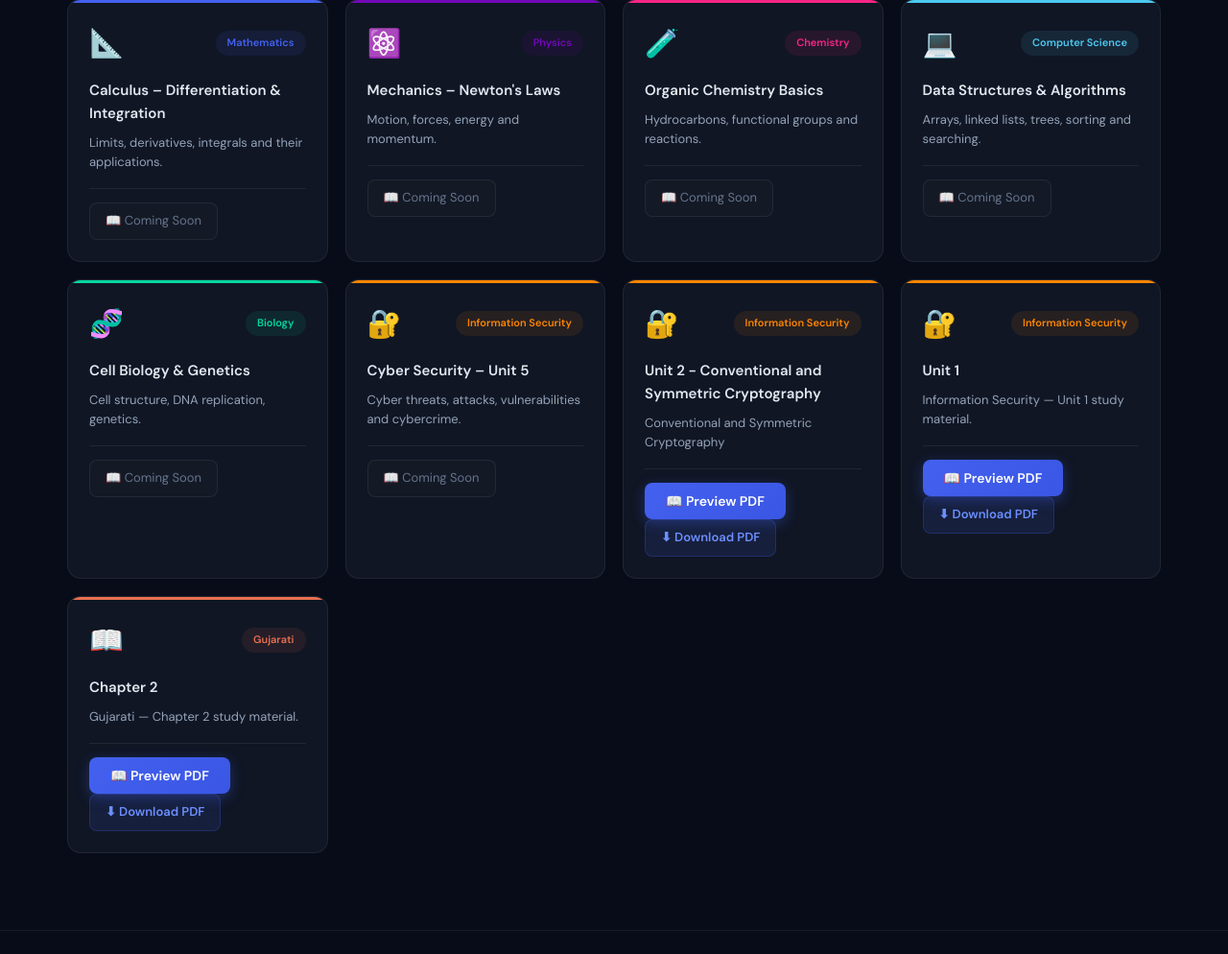
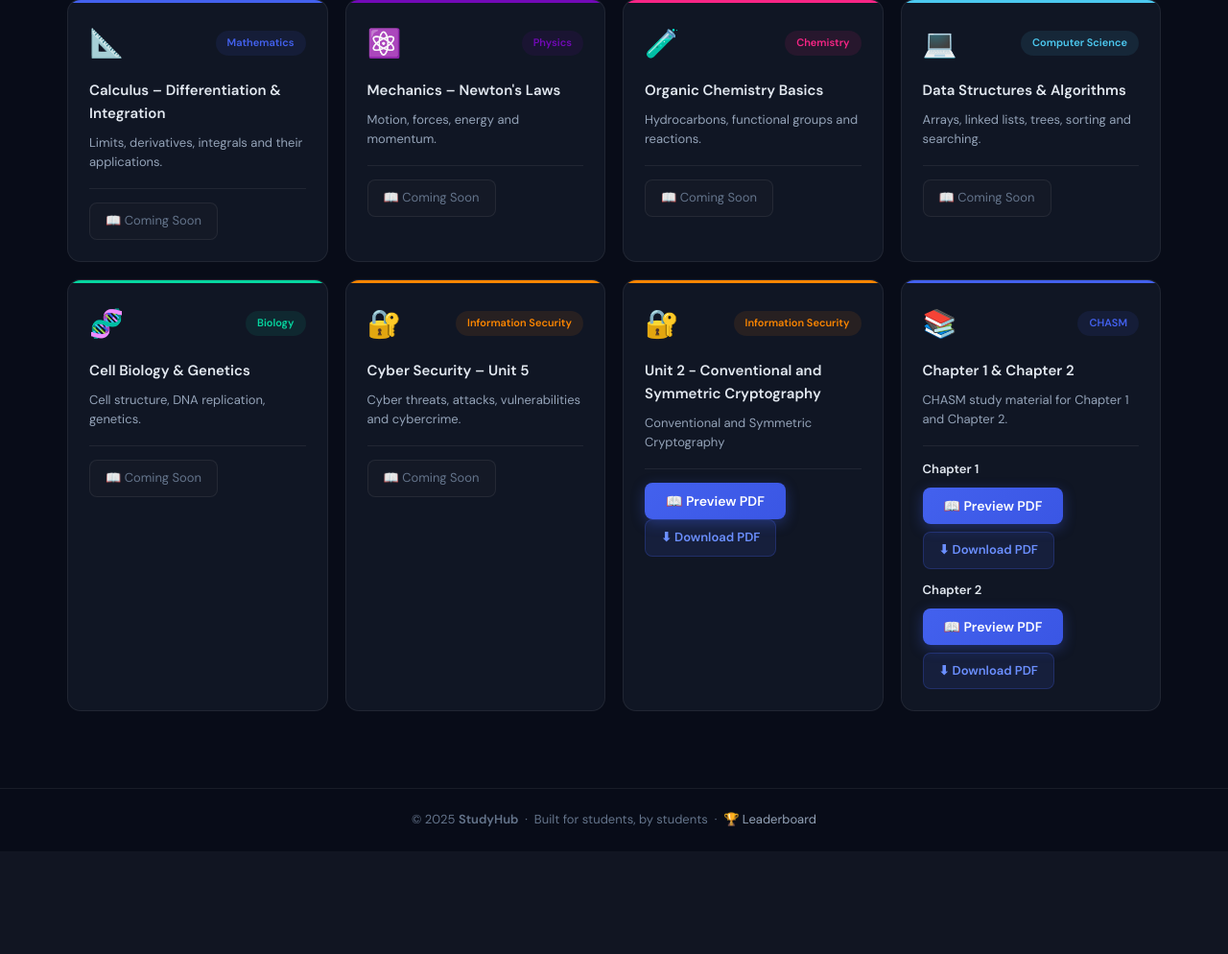
Before and after one commit to Harsharajsingh210/Study-hub, a Flask app: page /notes in a window 1280 px wide. Shown: the part 295-1289 px from the top of the page at 96% size. After the commit the page ends 1156 px from the top, so only its background shows below. Run offline with Flask 3, Linux system fonts and the light colour scheme; the visitor is signed in with stand-in values (Sample User, id 1).

Commit message:
feat(notes): combine CHASM chapter 1 and 2 resources

```diff
--- a/app.py
+++ b/app.py
@@ -341,6 +341,19 @@ def download_note(note_id):
     return redirect(url_for("notes"))
 
 
+@app.route("/notes/download/<note_id>/<int:file_index>")
+@login_required
+def download_note_file(note_id, file_index):
+    note = next((n for n in load_json("notes.json") if n["id"] == note_id), None)
+    files = note.get("files", []) if note else []
+    if 0 <= file_index < len(files):
+        return send_from_directory(app.config["UPLOAD_FOLDER"],
+                                   files[file_index]["filename"],
+                                   as_attachment=True)
+    flash("File not available for download yet.", "warning")
+    return redirect(url_for("notes"))
+
+
 @app.route("/quiz", methods=["GET", "POST"])
 @login_required
 def quiz():
@@ -511,5 +524,18 @@ def view_note(note_id):
     return redirect(url_for("notes"))
 
 
+@app.route("/notes/view/<note_id>/<int:file_index>")
+@login_required
+def view_note_file(note_id, file_index):
+    note = next((n for n in load_json("notes.json") if n["id"] == note_id), None)
+    files = note.get("files", []) if note else []
+    if 0 <= file_index < len(files):
+        return send_from_directory(app.config["UPLOAD_FOLDER"],
+                                   files[file_index]["filename"],
+                                   as_attachment=False)
+    flash("File not available for viewing yet.", "warning")
+    return redirect(url_for("notes"))
+
+
 if __name__ == "__main__":
     app.run(debug=True, use_reloader=False)
--- a/data/notes.json
+++ b/data/notes.json
@@ -64,20 +64,14 @@
   },
   {
     "id": "8",
-    "subject": "Information Security",
-    "title": "Unit 1",
-    "description": "Information Security — Unit 1 study material.",
-    "filename": "IS_Unit_1.pdf",
-    "icon": "🔐",
-    "color": "#fb8500"
-  },
-  {
-    "id": "9",
-    "subject": "Gujarati",
-    "title": "Chapter 2",
-    "description": "Gujarati — Chapter 2 study material.",
-    "filename": "Gujarati_Chapter_2.pdf",
-    "icon": "📖",
-    "color": "#e76f51"
+    "subject": "CHASM",
+    "title": "Chapter 1 & Chapter 2",
+    "description": "CHASM study material for Chapter 1 and Chapter 2.",
+    "files": [
+      {"label": "Chapter 1", "filename": "IS_Unit_1.pdf"},
+      {"label": "Chapter 2", "filename": "Gujarati_Chapter_2.pdf"}
+    ],
+    "icon": "📚",
+    "color": "#4361ee"
   }
 ]
--- a/static/css/style.css
+++ b/static/css/style.css
@@ -248,6 +248,7 @@ textarea{resize:vertical}
 .note-title{font-size:15px;font-weight:700;margin-bottom:9px}
 .note-desc{font-size:13px;color:var(--text2);line-height:1.5;margin-bottom:18px}
 .note-foot{padding-top:14px;border-top:1px solid var(--border)}
+.note-file-actions{display:flex;align-items:center;gap:8px;flex-wrap:wrap}.note-file-actions+.note-file-actions{margin-top:12px}.note-file-actions strong{width:100%;font-size:13px;color:var(--text)}
 .btn-dl{display:inline-flex;align-items:center;gap:6px;padding:8px 16px;border-radius:var(--rs);background:rgba(67,97,238,.12);color:#6b8fff;border:1px solid rgba(67,97,238,.25);font-size:13px;font-weight:600;transition:all .2s}
 .btn-dl:hover{background:rgba(67,97,238,.22);transform:translateY(-1px)}
 .btn-soon{display:inline-block;padding:8px 16px;background:var(--bg3);color:var(--text3);border-radius:var(--rs);font-size:13px;border:1px solid var(--border)}
--- a/templates/notes.html
+++ b/templates/notes.html
@@ -40,7 +40,21 @@
     <h3 class="note-title">{{ n.title }}</h3>
     <p class="note-desc">{{ n.description }}</p>
     <div class="note-foot">
-  {% if n.filename %}
+  {% if n.files %}
+    {% for file in n.files %}
+    <div class="note-file-actions">
+      <strong>{{ file.label }}</strong>
+      <button type="button"
+              class="btn-primary note-preview-btn"
+              data-pdf-url="{{ url_for('view_note_file', note_id=n.id, file_index=loop.index0) }}"
+              data-note-title="{{ n.title }} — {{ file.label }}">
+        📖 Preview PDF
+      </button>
+      <a href="{{ url_for('download_note_file', note_id=n.id, file_index=loop.index0) }}"
+         class="btn-dl">⬇ Download PDF</a>
+    </div>
+    {% endfor %}
+  {% elif n.filename %}
 
   <button type="button"
           class="btn-primary note-preview-btn"
```
